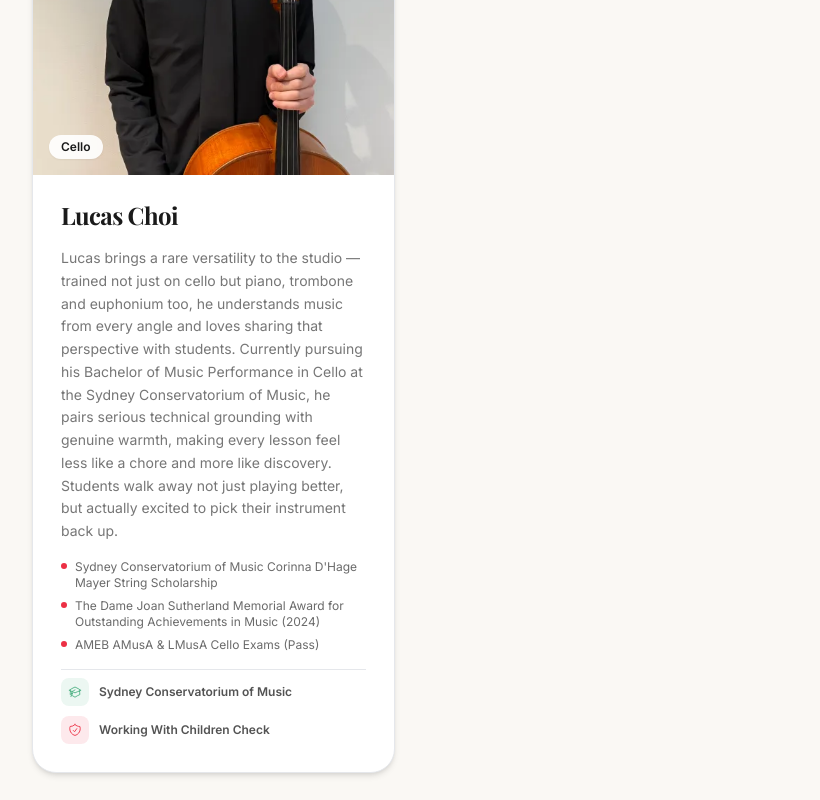
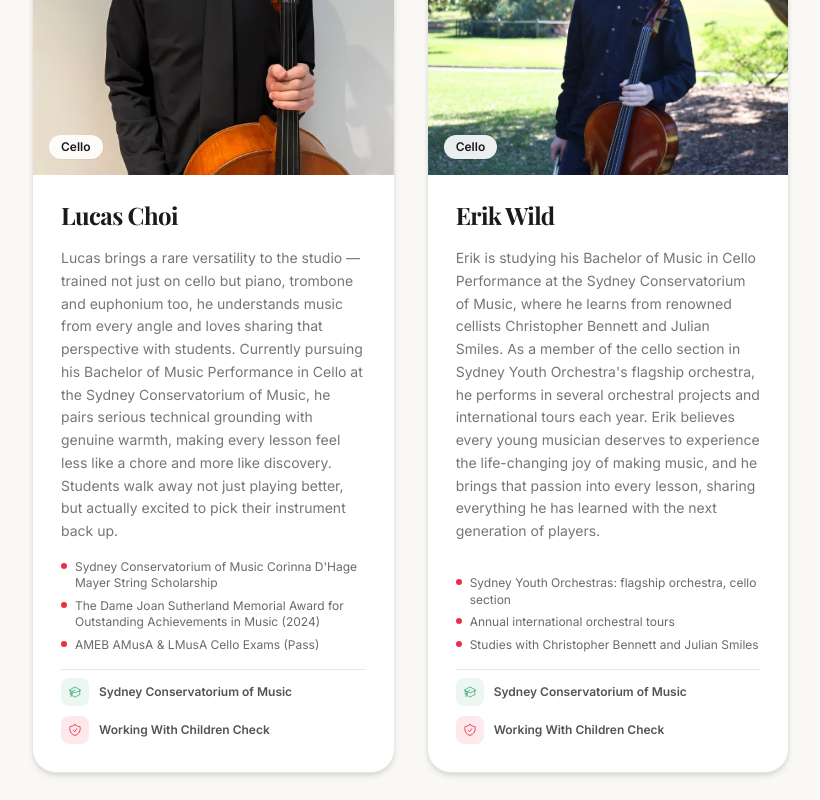
Before and after one commit to yiruJ/eden, a React (Vite) app: page /teachers in a window 1280 px wide. Shown: the part 2540-3340 px from the top of the page, without its empty margins (32-852 px from the left). Built offline with nearby package versions, Linux system fonts and the light colour scheme; no server answers; a web font is replaced by a local one.

Commit message:
Added Erik as new teacher

```diff
--- a/src/components/sections/TeachersPreview.tsx
+++ b/src/components/sections/TeachersPreview.tsx
@@ -6,6 +6,7 @@ import dylanImg from '../../assets/teachers/dylan.webp';
 import rachelImg from '../../assets/teachers/rachel.webp';
 import aureliaImg from '../../assets/teachers/aurelia.webp';
 import lucasImg from '../../assets/teachers/lucas.webp';
+import erikImg from '../../assets/teachers/erik.webp';
 
 interface TeacherPreview {
   name: string;
@@ -21,6 +22,7 @@ const teachers: TeacherPreview[] = [
   { name: 'Aurelia', instruments: 'Violin', image: aureliaImg },
   { name: 'Elijah Lee', instruments: 'Cello & Piano', image: null },
   { name: 'Lucas Choi', instruments: 'Cello', image: lucasImg },
+  { name: 'Erik Wild', instruments: 'Cello', image: erikImg },
 ];
 
 const TeacherCard = ({ name, instruments, image }: TeacherPreview) => (
--- a/src/pages/TeachersPage.tsx
+++ b/src/pages/TeachersPage.tsx
@@ -5,6 +5,7 @@ import dylanImg from '../assets/teachers/dylan.webp';
 import rachelImg from '../assets/teachers/rachel.webp';
 import aureliaImg from '../assets/teachers/aurelia.webp';
 import lucasImg from '../assets/teachers/lucas.webp';
+import erikImg from '../assets/teachers/erik.webp';
 import { SEO } from '../components/SEO';
 
 interface Teacher {
@@ -79,6 +80,17 @@ const teachers: Teacher[] = [
       'Sydney Conservatorium of Music Corinna D\'Hage Mayer String Scholarship',
       'The Dame Joan Sutherland Memorial Award for Outstanding Achievements in Music (2024)',
       'AMEB AMusA & LMusA Cello Exams (Pass)',
+    ],
+  },
+  {
+    name: 'Erik Wild',
+    instruments: ['Cello'],
+    image: erikImg,
+    bio: 'Erik is studying his Bachelor of Music in Cello Performance at the Sydney Conservatorium of Music, where he learns from renowned cellists Christopher Bennett and Julian Smiles. As a member of the cello section in Sydney Youth Orchestra\'s flagship orchestra, he performs in several orchestral projects and international tours each year. Erik believes every young musician deserves to experience the life-changing joy of making music, and he brings that passion into every lesson, sharing everything he has learned with the next generation of players.',
+    highlights: [
+      'Sydney Youth Orchestras: flagship orchestra, cello section',
+      'Annual international orchestral tours',
+      'Studies with Christopher Bennett and Julian Smiles',
     ],
   },
 ];
```
Also changed, not shown: src/assets/teachers/erik.webp (added).
